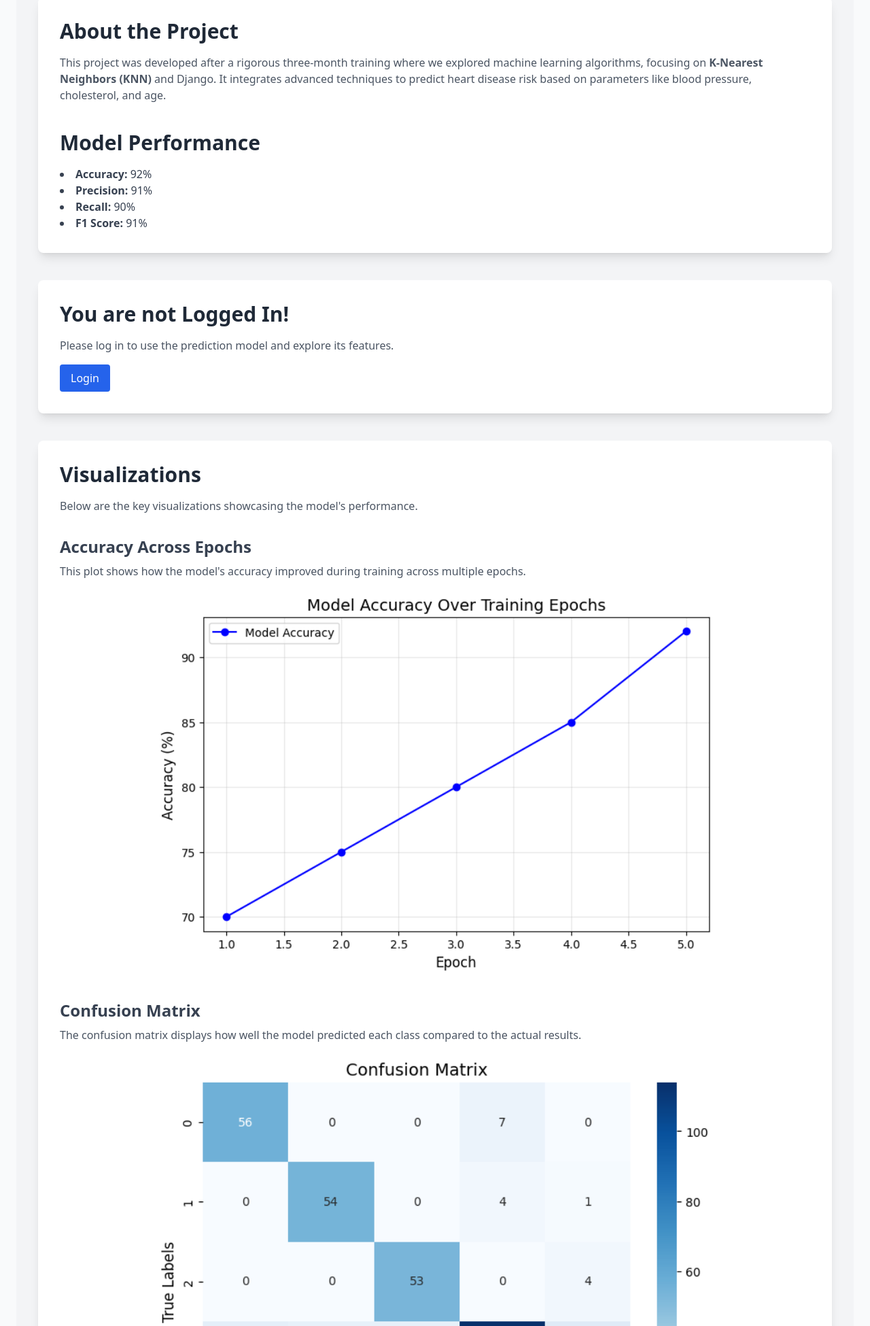
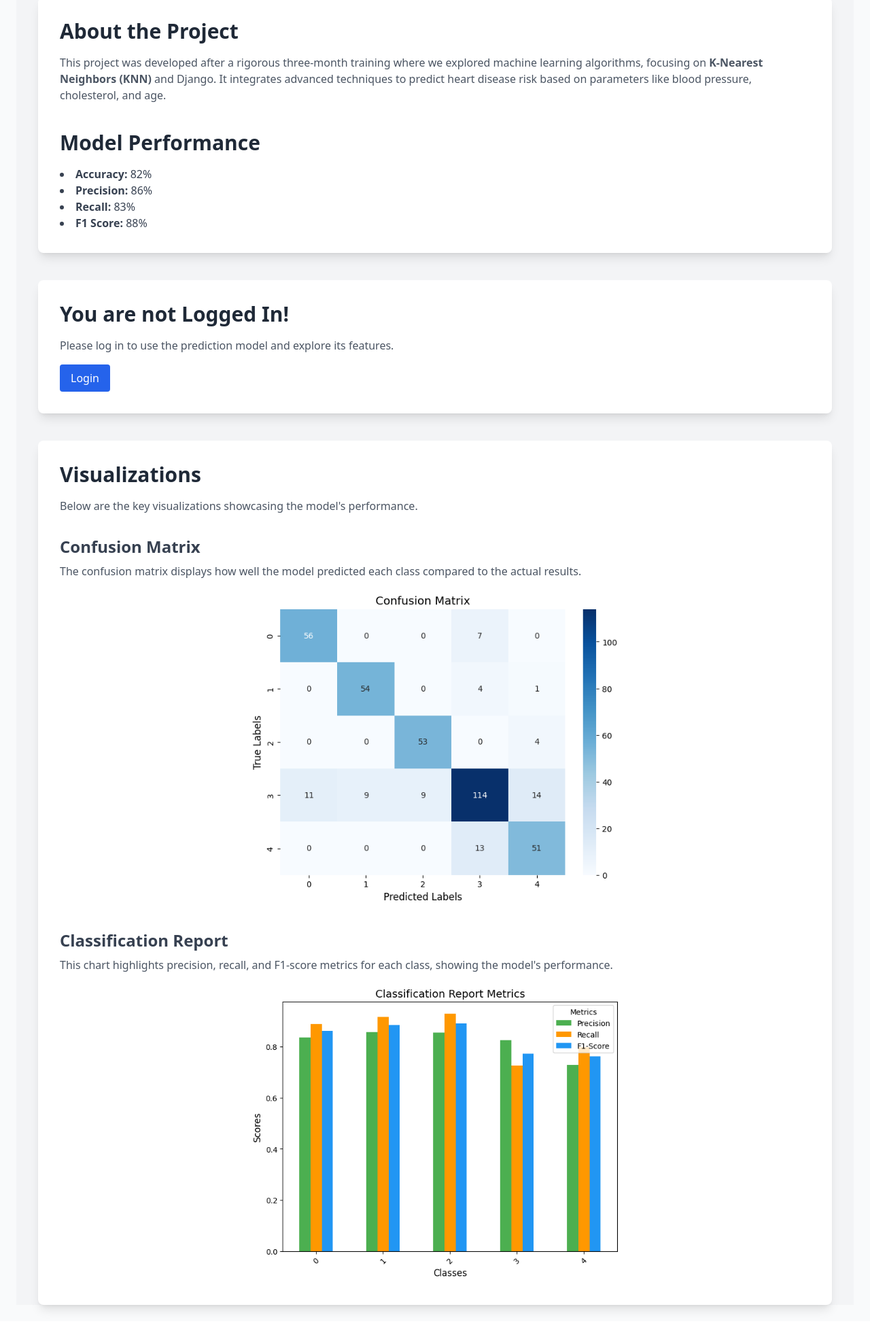
Before and after one commit to rprakashdass/hospital-management-system, a Django app: page / in a window 1280 px wide. Shown: the part 348-2298 px from the top of the page at 68% size. Run offline with Django 5.2, Linux system fonts and the light colour scheme; some libraries are stand-ins or nearby versions.

Commit message:
Update home.html

```diff
--- a/app/templates/home.html
+++ b/app/templates/home.html
@@ -27,10 +27,10 @@
       <div class="mt-10">
         <h2 class="text-3xl font-semibold text-gray-800">Model Performance</h2>
         <ul class="mt-4 list-disc list-inside text-gray-700">
-          <li><strong>Accuracy:</strong> 92%</li>
-          <li><strong>Precision:</strong> 91%</li>
-          <li><strong>Recall:</strong> 90%</li>
-          <li><strong>F1 Score:</strong> 91%</li>
+          <li><strong>Accuracy:</strong> 82%</li>
+          <li><strong>Precision:</strong> 86%</li>
+          <li><strong>Recall:</strong> 83%</li>
+          <li><strong>F1 Score:</strong> 88%</li>
         </ul>
       </div>
     </div>
@@ -75,20 +75,7 @@
         Below are the key visualizations showcasing the model's performance.
       </p>
 
-      <!-- Plot 1: Accuracy Across Epoch -->
-      <div class="mt-8">
-        <h3 class="text-2xl font-semibold text-gray-700">Accuracy Across Epochs</h3>
-        <p class="mt-2 text-gray-600">
-          This plot shows how the model's accuracy improved during training across multiple epochs.
-        </p>
-        <img
-          src="{% static 'app/training_across_epoch.png' %}"
-          alt="Accuracy Plot"
-          class="mt-4 rounded-lg w-full sm:w-4/5 lg:w-3/4 mx-auto"
-        />
-      </div>
-
-      <!-- Plot 2: Confusion Matrix -->
+      <!-- Confusion Matrix -->
       <div class="mt-8">
         <h3 class="text-2xl font-semibold text-gray-700">Confusion Matrix</h3>
         <p class="mt-2 text-gray-600">
@@ -97,11 +84,11 @@
         <img
           src="{% static 'app/confusion_matrix.png' %}"
           alt="Confusion Matrix"
-          class="mt-4 rounded-lg w-full sm:w-4/5 lg:w-3/4 mx-auto"
+          class="mt-4 rounded-lg w-full sm:w-4/5 lg:w-2/4 mx-auto object-fit-fill"
         />
       </div>
 
-      <!-- Plot 3: Bar Chart for Metrics -->
+      <!-- Bar Chart for Metrics -->
       <div class="mt-8">
         <h3 class="text-2xl font-semibold text-gray-700">Classification Report</h3>
         <p class="mt-2 text-gray-600">
@@ -110,7 +97,7 @@
         <img
           src="{% static 'app/classification_report.png' %}"
           alt="Performance Metrics"
-          class="mt-4 rounded-lg w-full sm:w-4/5 lg:w-3/4 mx-auto"
+          class="mt-4 rounded-lg w-full sm:w-4/5 lg:w-2/4 mx-auto"
         />
       </div>
     </div>
```
